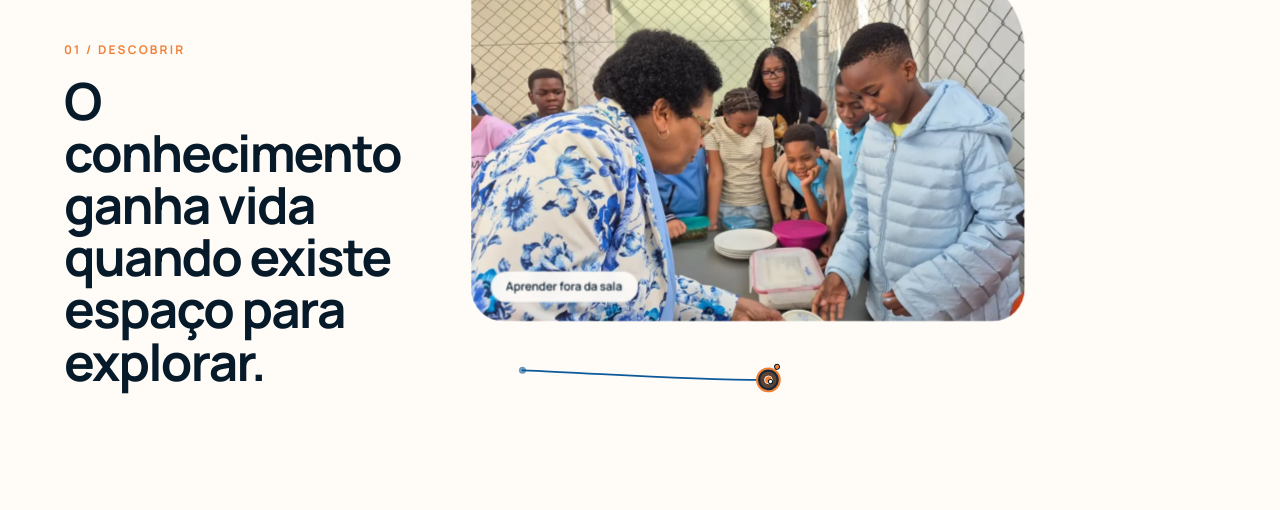
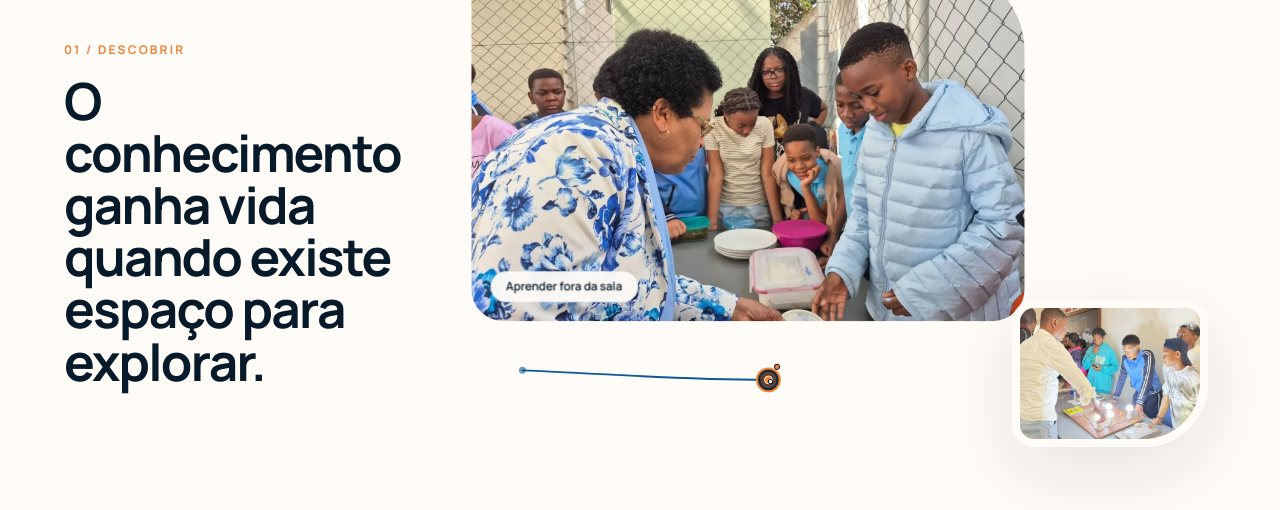
Before and after one commit to rightware-corporations/educore-colegio_universo_dos_sonhos, a React (Vite) app in the folder frontend/: page / in a window 1280 px wide. Shown: the part 3894-4404 px from the top of the page. Built offline with nearby package versions, Linux system fonts and the light colour scheme.

Commit message:
fix(colus): bind Aprender desktop scene opacity to native scroll via non-WAAPI MotionValues

```diff
--- a/frontend/src/components/landing/AprenderSection.tsx
+++ b/frontend/src/components/landing/AprenderSection.tsx
@@ -4,6 +4,7 @@ import { LandingMedia } from "./LandingMedia";
 import { MobileNarrativePath } from "./MobileNarrativePath";
 import { MobileSceneWindow } from "./MobileSceneWindow";
 import { DesktopOrbitNode } from "./DesktopOrbitNode";
+import { useScrollOpacity } from "./useScrollOpacity";
 
 const MEDIA_ROOT = "/media/colus/landing/colus-assets-final-v03";
 
@@ -25,9 +26,9 @@ export function AprenderSection() {
     if (ref.current) ref.current.dataset.colusScrollProgress = progress.toFixed(4);
   });
 
-  const discoverOpacity = useTransform(scrollYProgress, [0, 0.38, 0.52], [1, 1, 0]);
+  const discoverOpacity = useScrollOpacity(scrollYProgress, [0, 0.38, 0.52], [1, 1, 0]);
   const discoverScale = useTransform(scrollYProgress, [0, 0.46], [1, 0.94]);
-  const createOpacity = useTransform(scrollYProgress, [0.38, 0.54, 1], [0, 1, 1]);
+  const createOpacity = useScrollOpacity(scrollYProgress, [0.38, 0.54, 1], [0, 1, 1]);
   const createY = useTransform(scrollYProgress, [0.38, 0.58], [42, 0]);
 
   useMotionValueEvent(discoverOpacity, "change", v => {
@@ -37,8 +38,8 @@ export function AprenderSection() {
     if (ref.current) ref.current.dataset.colusCreateOpacity = v.toFixed(4);
   });
   const trailColor = useTransform(scrollYProgress, [0.3, 0.7], ["#0C5898", "#F18136"]);
-  const detailOpacity = useTransform(scrollYProgress, [0.1, 0.26, 0.44], [0, 1, 0]);
-  const outroOpacity = useTransform(scrollYProgress, [0.82, 1], [0, 1]);
+  const detailOpacity = useScrollOpacity(scrollYProgress, [0.1, 0.26, 0.44], [0, 1, 0]);
+  const outroOpacity = useScrollOpacity(scrollYProgress, [0.82, 1], [0, 1]);
   // The single active desktop ring follows the actual Learning Trail; the
   // two tiny endpoints stay as contextual marks, not competing active nodes.
   useMotionValueEvent(scrollYProgress, "change", (progress) => {
```
